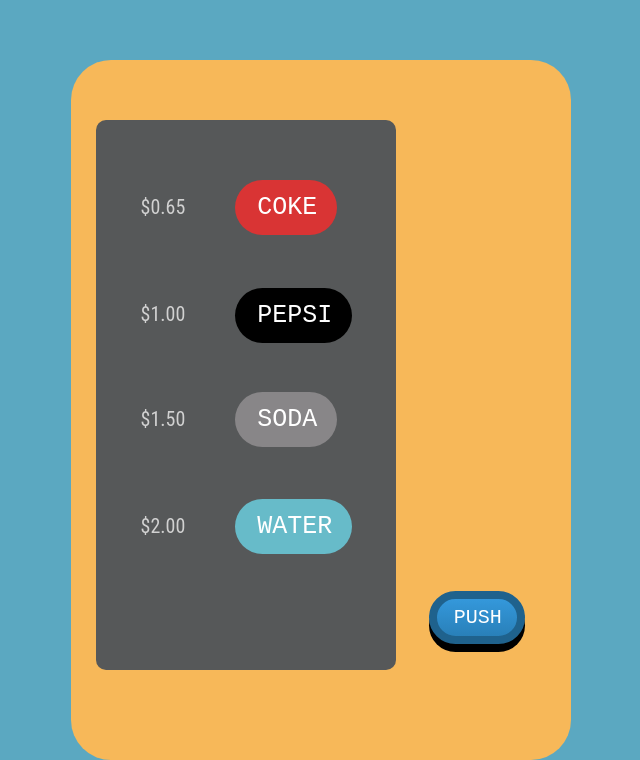
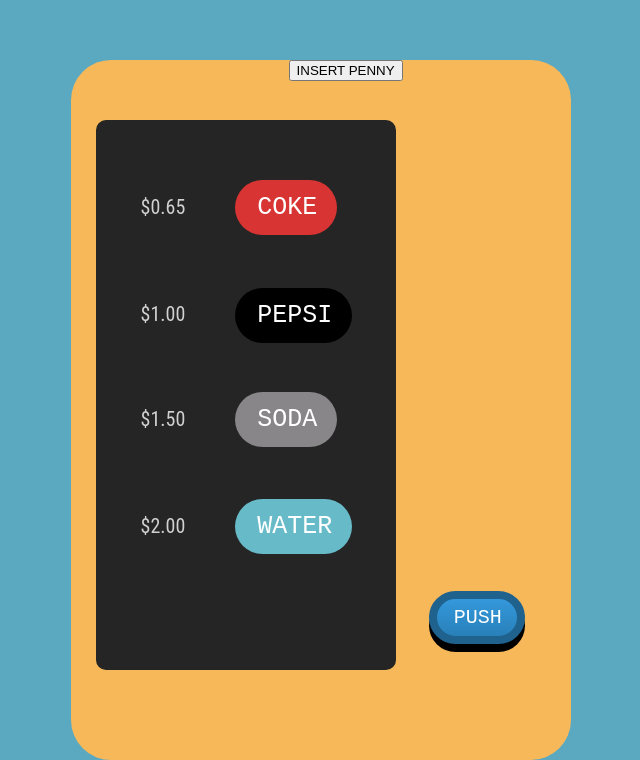
Before and after one commit to HuascarMC/vending-machine, a React (Create React App) app: page / in a window 1280 px wide. Shown: the part 148-908 px from the top of the page, without its empty margins (411-1051 px from the left). Built offline with nearby package versions, Linux system fonts and the light colour scheme.

Commit message:
created coins component

```diff
--- a/src/Containers/InputContainer/InputContainer.js
+++ b/src/Containers/InputContainer/InputContainer.js
@@ -23,6 +23,7 @@
 
   return(
   <div className="controller">
+  <button className="INSERT PENNY" onKeyPress={ this.updateNumber }>INSERT PENNY</button>
    <form onSubmit={e => { e.preventDefault(); }} className="get-balance-form">
     <p className="display-input-text">{ this.state.number }</p>
     <button className="push" onKeyPress={ this.updateNumber }>PUSH</button>
@@ -32,4 +33,9 @@
   }
  }
 
+ //
+ // <li><p>$0.65<button className="coke" onKeyPress={ this.updateNumber }>COKE</button></p></li>
+ // <li><p>$1.00<button className="pepsi" onKeyPress={ this.updateNumber }>PEPSI</button></p></li>
+ // <li><p>$1.50<button className="soda" onKeyPress={ this.updateNumber }>SODA</button></p></li>
+ // <li><p>$2.00<button className="water" onKeyPress={ this.updateNumber }>WATER</button></p></li>
 export default InputContainer;
--- a/src/index.css
+++ b/src/index.css
@@ -17,7 +17,7 @@
   left: 5%;
   height: 550px;
   width: 300px;
-  background-color: rgb(86, 88, 89);
+  background-color: rgb(37, 37, 37);
   border-radius: 10px;
   perspective: 300px;
 }
```
Also changed, not shown: src/Containers/DisplayContainer/DisplayContainer.js (+5 -6 lines), src/Containers/InputContainer/CoinsComponent.js (added, +24 -0 lines), src/images/coke.png (added).
